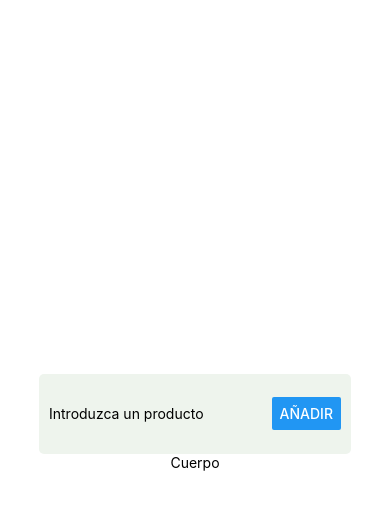
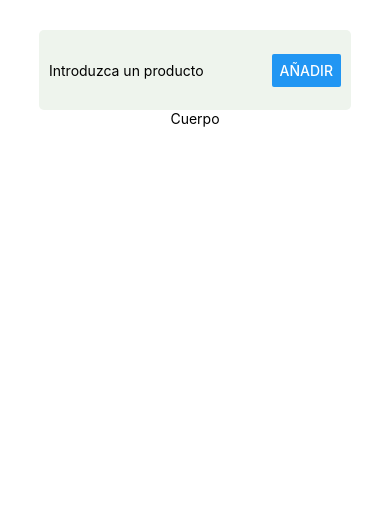
Before and after one commit to goyoregalado/02-shopping-list, a React Native app: screen / in a window 390 px wide. Shown: the top 510 px of the page. Built offline with nearby package versions, Linux system fonts and the light colour scheme.

Commit message:
Refactor(ProductInput): Extracted ProductInput component

```diff
--- a/App.js
+++ b/App.js
@@ -1,13 +1,11 @@
-import { Button, StyleSheet, Text, TextInput, View } from 'react-native';
+import { StyleSheet, Text, View } from 'react-native';
+import ProductInput from './components/ProductInput';
 
 export default function App() {
   return (
     <View style={styles.container}>
-      <View style={styles.productInput}>
-        <TextInput style={styles.productName} placeholder='Introduzca un producto'/>
-        <Button style={styles.addButton}title="Añadir" />
-      </View>
-      <View>
+      <ProductInput />
+      <View style={styles.productList}>
         <Text>Cuerpo</Text>
       </View>
     </View>
@@ -17,26 +15,15 @@ export default function App() {
 const styles = StyleSheet.create({
   container: {
     flex: 1,
-    width: '100%',
-    backgroundColor: '#fff',
     alignItems: 'center',
     justifyContent: 'center',
+    width: '100%',
+    marginTop: 30,
+    backgroundColor: '#fff',
+
   },
-  productInput: {
-    flexDirection: 'row',
-    justifyContent: 'space-around',
-    alignItems: 'center',
-    backgroundColor: "#eef4ed",
-    width: '80%',
-    height: 80,
-    borderRadius: 5,
-    padding: 10
-  },
-  productName: {
+  productList: {
     flex: 4
-  },
-  addButton: {
-    flex: 1
   }
 
 });
--- /dev/null
+++ b/components/ProductInput.jsx
@@ -0,0 +1,33 @@
+import { StyleSheet } from "react-native";
+
+import { Button, TextInput, View } from "react-native";
+
+const ProductInput = () => {
+    return (
+      <View style={styles.productInput}>
+          <TextInput style={styles.productName} placeholder='Introduzca un producto' />
+          <Button style={styles.addButton} title="Añadir" />
+      </View>
+    );
+}
+
+const styles = StyleSheet.create({
+    productInput: {
+        flexDirection: 'row',
+        justifyContent: 'space-around',
+        alignItems: 'center',
+        backgroundColor: "#eef4ed",
+        width: '80%',
+        height: 80,
+        borderRadius: 5,
+        padding: 10
+    },
+    productName: {
+        flex: 4
+    },
+    addButton: {
+        flex: 1
+    }
+});
+
+export default ProductInput;
```
